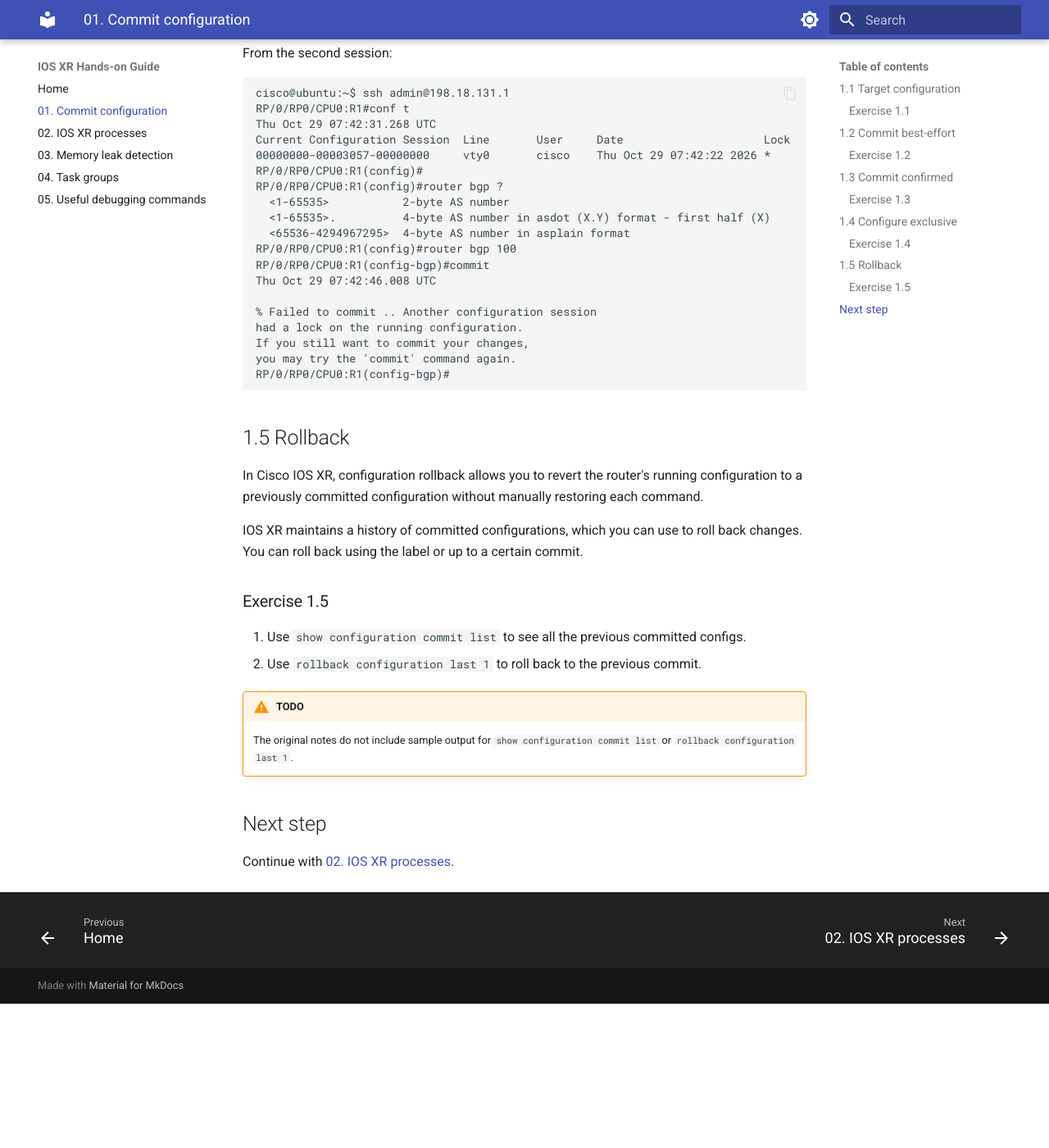
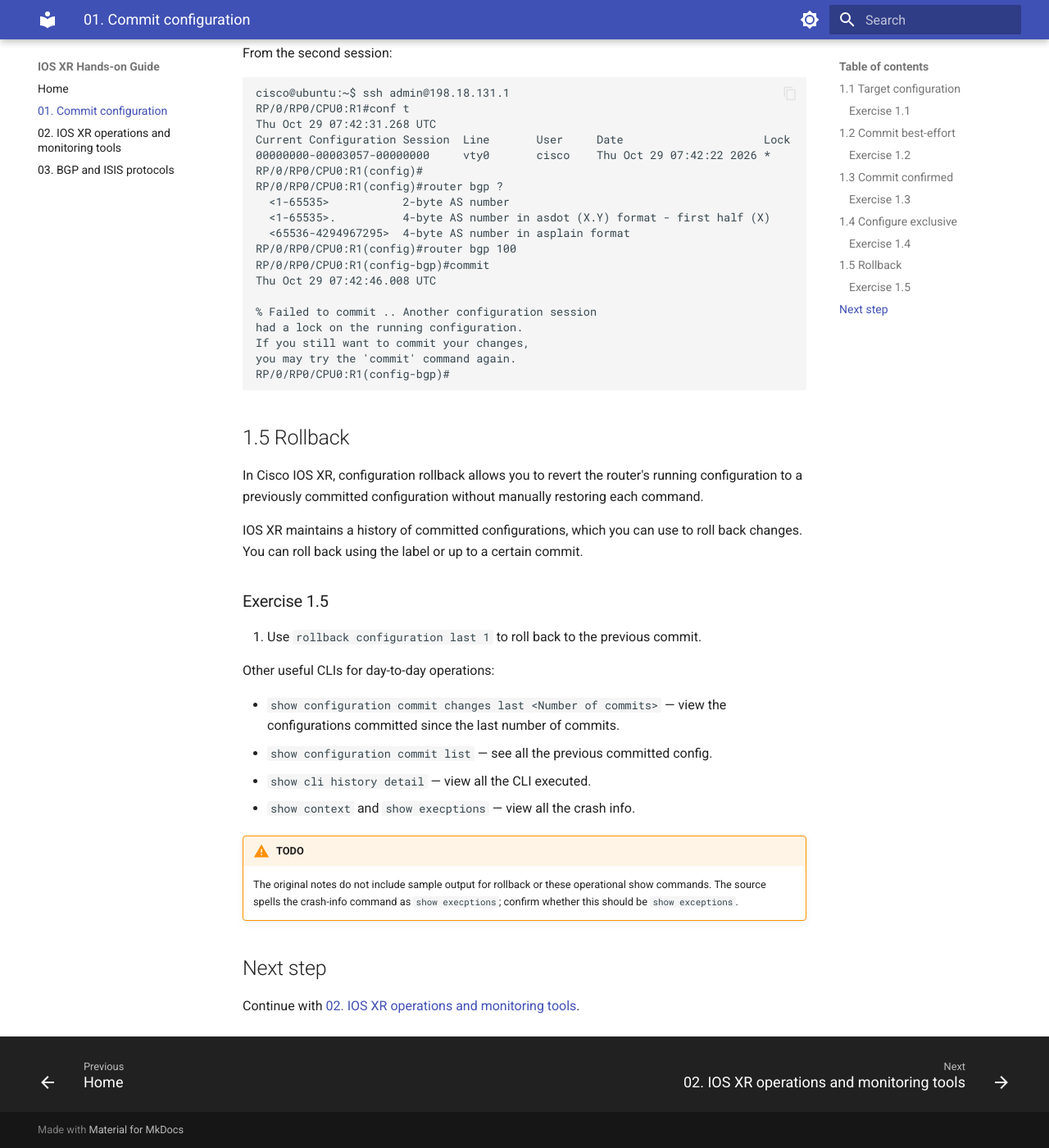
Before and after one commit to gchellia79/IOS-XR-Hands-on-Guide, an MkDocs documentation site: the page built from docs/01-commit-configuration/index.md, in a window 1280 px wide and 1400 px high, scrolled down 3727 px. Shown: the whole window at 82% size. Built offline with MkDocs 1.6.1 and Material for MkDocs 9.7.7, drawn with Linux system fonts in a browser that asks for light colours; before the commit the page ends 4951 px from its top, so only the background shows below that.

Commit message:
Publish Draft 0.2 as three MkDocs chapters with lab screenshots.
Restructure the guide around commit, operations/monitoring, and the BGP/ISIS topology from the updated Word source.

Co-authored-by: Cursor <cursoragent@cursor.com>

```diff
--- a/docs/01-commit-configuration/index.md
+++ b/docs/01-commit-configuration/index.md
@@ -173,12 +173,18 @@ IOS XR maintains a history of committed configurations, which you can use to rol
 
 ### Exercise 1.5
 
-1. Use `show configuration commit list` to see all the previous committed configs.
-2. Use `rollback configuration last 1` to roll back to the previous commit.
+1. Use `rollback configuration last 1` to roll back to the previous commit.
+
+Other useful CLIs for day-to-day operations:
+
+- `show configuration commit changes last <Number of commits>` — view the configurations committed since the last number of commits.
+- `show configuration commit list` — see all the previous committed config.
+- `show cli history detail` — view all the CLI executed.
+- `show context` and `show execptions` — view all the crash info.
 
 !!! warning "TODO"
-    The original notes do not include sample output for `show configuration commit list` or `rollback configuration last 1`.
+    The original notes do not include sample output for rollback or these operational show commands. The source spells the crash-info command as `show execptions`; confirm whether this should be `show exceptions`.
 
 ## Next step
 
-Continue with [02. IOS XR processes](../02-ios-xr-processes/index.md).
+Continue with [02. IOS XR operations and monitoring tools](../02-operations-and-monitoring/index.md).
--- a/mkdocs.yml
+++ b/mkdocs.yml
@@ -1,5 +1,5 @@
 site_name: IOS XR Hands-on Guide
-site_description: Hands-on lab guide for Cisco IOS XR configuration, processes, memory, task groups, and debugging.
+site_description: Hands-on lab guide for Cisco IOS XR configuration, operations, monitoring, and BGP/ISIS.
 site_dir: site
 theme:
   name: material
@@ -35,7 +35,5 @@ markdown_extensions:
 nav:
   - Home: index.md
   - 01. Commit configuration: 01-commit-configuration/index.md
-  - 02. IOS XR processes: 02-ios-xr-processes/index.md
-  - 03. Memory leak detection: 03-memory-leak-detection/index.md
-  - 04. Task groups: 04-task-groups/index.md
-  - 05. Useful debugging commands: 05-useful-debugging-commands/index.md
+  - 02. IOS XR operations and monitoring tools: 02-operations-and-monitoring/index.md
+  - 03. BGP and ISIS protocols: 03-bgp-and-isis/index.md
```
Also changed, not shown: docs/02-ios-xr-processes/index.md (deleted, +0 -50 lines), docs/02-operations-and-monitoring/index.md (added, +205 -0 lines), docs/03-bgp-and-isis/index.md (added, +30 -0 lines), docs/03-memory-leak-detection/index.md (deleted, +0 -44 lines), docs/04-task-groups/index.md (deleted, +0 -80 lines), docs/05-useful-debugging-commands/index.md (deleted, +0 -31 lines), docs/index.md (+4 -6 lines), docs/02-operations-and-monitoring/images/image01.png (added), docs/02-operations-and-monitoring/images/image02.png (added), docs/02-operations-and-monitoring/images/image03.png (added), docs/02-operations-and-monitoring/images/image04.png (added), docs/02-operations-and-monitoring/images/image05.png (added), docs/02-operations-and-monitoring/images/image06.png (added), docs/03-bgp-and-isis/images/image01.png (added).
